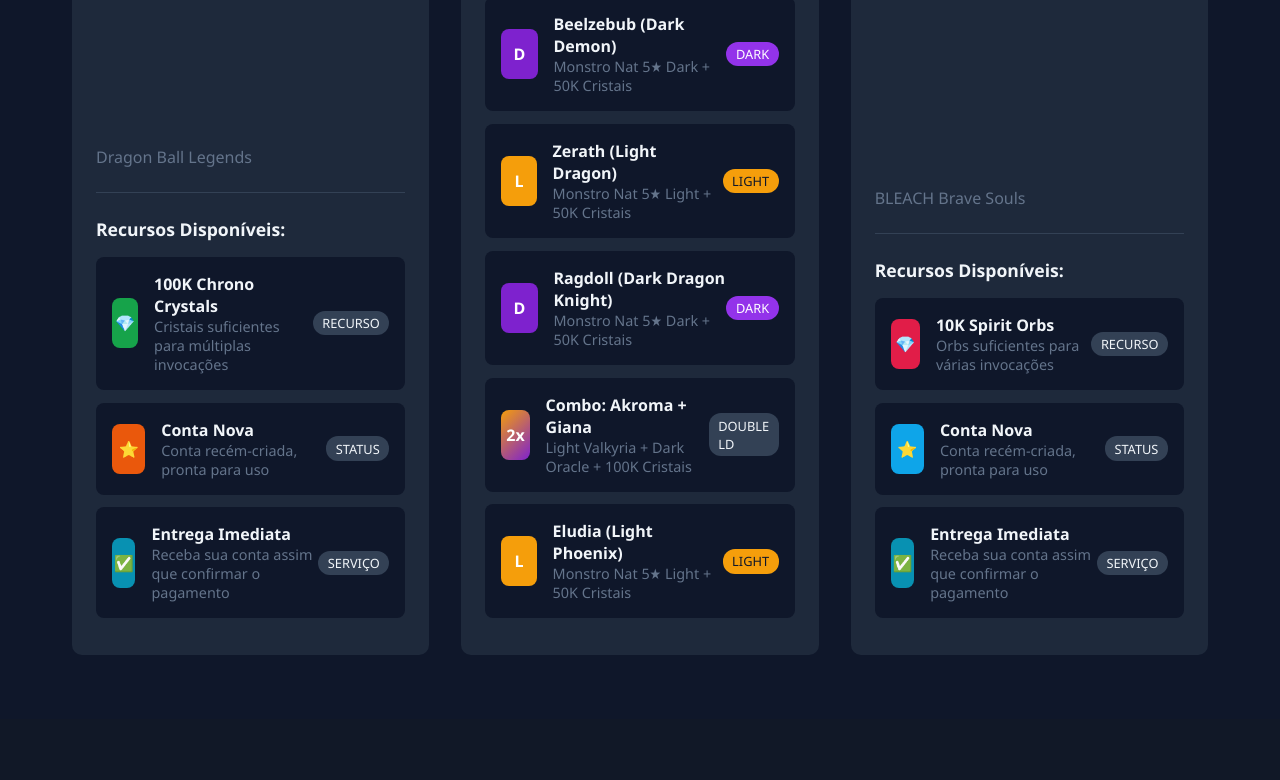
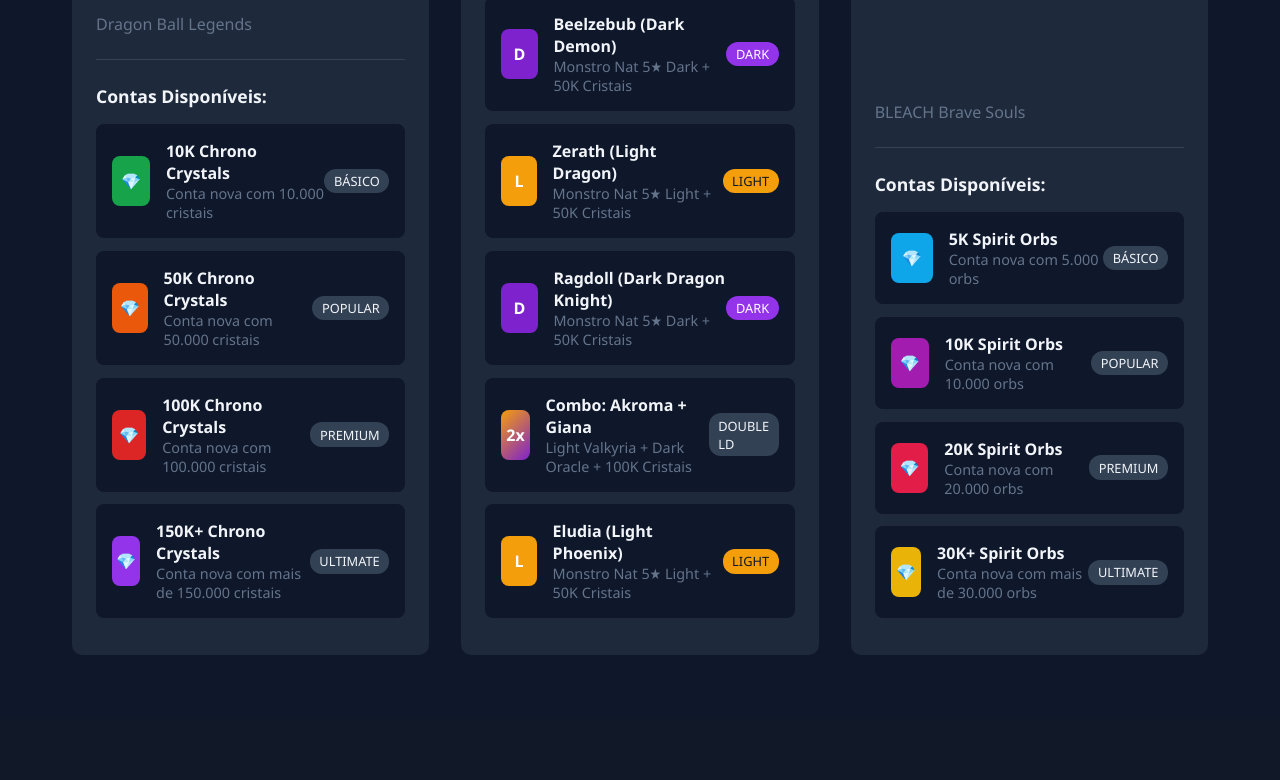
Before and after one commit to reidassmurfs/contassmuf, a plain HTML site: page index.html in a window 1280 px wide. Shown: the part 1505-2285 px from the top of the page. Drawn offline with Linux system fonts and the light colour scheme.

Commit message:
Update index.html

```diff
--- a/index.html
+++ b/index.html
@@ -459,44 +459,52 @@
                             </div>
                             <div style="color: #fbbf24; font-size: 1.3rem; font-weight: bold;
                                      text-shadow: 0 2px 4px rgba(0,0,0,0.8);">
-                                100K
+                                CONTAS DISPONÍVEIS
                             </div>
                         </div>
                     </div>
 
                     <div class="account-info">
-                        <h3 class="account-title">Dragon Ball Legends Premium</h3>
-                        <p class="account-description">Contas Dragon Ball Legends com CHRONO CRYSTAL PELO MENOR PREÇO</p>
+                        <h3 class="account-title">Dragon Ball Legends - Chrono Crystals</h3>
+                        <p class="account-description">Contas com diferentes quantidades de Chrono Crystals disponíveis</p>
                         <div class="account-meta">
                             <div class="account-game">Dragon Ball Legends</div>
                         </div>
 
-                        <!-- Lista de Recursos -->
+                        <!-- Lista de Contas com Recursos -->
                         <div class="items-list">
-                            <h4>Recursos Disponíveis:</h4>
+                            <h4>Contas Disponíveis:</h4>
                             <div class="item">
                                 <div class="item-icon" style="background-color: #16a34a;">💎</div>
                                 <div class="item-info">
-                                    <div class="item-name">100K Chrono Crystals</div>
-                                    <div class="item-details">Cristais suficientes para múltiplas invocações</div>
+                                    <div class="item-name">10K Chrono Crystals</div>
+                                    <div class="item-details">Conta nova com 10.000 cristais</div>
                                 </div>
-                                <span class="item-tag">RECURSO</span>
+                                <span class="item-tag">BÁSICO</span>
                             </div>
                             <div class="item">
-                                <div class="item-icon" style="background-color: #ea580c;">⭐</div>
+                                <div class="item-icon" style="background-color: #ea580c;">💎</div>
                                 <div class="item-info">
-                                    <div class="item-name">Conta Nova</div>
-                                    <div class="item-details">Conta recém-criada, pronta para uso</div>
+                                    <div class="item-name">50K Chrono Crystals</div>
+                                    <div class="item-details">Conta nova com 50.000 cristais</div>
                                 </div>
-                                <span class="item-tag">STATUS</span>
+                                <span class="item-tag">POPULAR</span>
                             </div>
                             <div class="item">
-                                <div class="item-icon" style="background-color: #0891b2;">✅</div>
+                                <div class="item-icon" style="background-color: #dc2626;">💎</div>
                                 <div class="item-info">
-                                    <div class="item-name">Entrega Imediata</div>
-                                    <div class="item-details">Receba sua conta assim que confirmar o pagamento</div>
+                                    <div class="item-name">100K Chrono Crystals</div>
+                                    <div class="item-details">Conta nova com 100.000 cristais</div>
                                 </div>
-                                <span class="item-tag">SERVIÇO</span>
+                                <span class="item-tag">PREMIUM</span>
+                            </div>
+                            <div class="item">
+                                <div class="item-icon" style="background-color: #9333ea;">💎</div>
+                                <div class="item-info">
+                                    <div class="item-name">150K+ Chrono Crystals</div>
+                                    <div class="item-details">Conta nova com mais de 150.000 cristais</div>
+                                </div>
+                                <span class="item-tag">ULTIMATE</span>
                             </div>
                         </div>
                     </div>
@@ -627,44 +635,52 @@
                             </div>
                             <div style="color: #fbbf24; font-size: 1.3rem; font-weight: bold;
                                      text-shadow: 0 2px 4px rgba(0,0,0,0.8);">
-                                10K
+                                CONTAS DISPONÍVEIS
                             </div>
                         </div>
                     </div>
 
                     <div class="account-info">
-                        <h3 class="account-title">BLEACH Brave Souls Premium</h3>
-                        <p class="account-description">Contas BLEACH Brave Souls com SPIRIT ORBS pelo melhor preço</p>
+                        <h3 class="account-title">BLEACH Brave Souls - Spirit Orbs</h3>
+                        <p class="account-description">Contas com diferentes quantidades de Spirit Orbs disponíveis</p>
                         <div class="account-meta">
                             <div class="account-game">BLEACH Brave Souls</div>
                         </div>
 
-                        <!-- Lista de Recursos -->
+                        <!-- Lista de Contas com Recursos -->
                         <div class="items-list">
-                            <h4>Recursos Disponíveis:</h4>
+                            <h4>Contas Disponíveis:</h4>
+                            <div class="item">
+                                <div class="item-icon" style="background-color: #0ea5e9;">💎</div>
+                                <div class="item-info">
+                                    <div class="item-name">5K Spirit Orbs</div>
+                                    <div class="item-details">Conta nova com 5.000 orbs</div>
+                                </div>
+                                <span class="item-tag">BÁSICO</span>
+                            </div>
+                            <div class="item">
+                                <div class="item-icon" style="background-color: #a21caf;">💎</div>
+                                <div class="item-info">
+                                    <div class="item-name">10K Spirit Orbs</div>
+                                    <div class="item-details">Conta nova com 10.000 orbs</div>
+                                </div>
+                                <span class="item-tag">POPULAR</span>
+                            </div>
                             <div class="item">
                                 <div class="item-icon" style="background-color: #e11d48;">💎</div>
                                 <div class="item-info">
-                                    <div class="item-name">10K Spirit Orbs</div>
-                                    <div class="item-details">Orbs suficientes para várias invocações</div>
+                                    <div class="item-name">20K Spirit Orbs</div>
+                                    <div class="item-details">Conta nova com 20.000 orbs</div>
                                 </div>
-                                <span class="item-tag">RECURSO</span>
+                                <span class="item-tag">PREMIUM</span>
                             </div>
                             <div class="item">
-                                <div class="item-icon" style="background-color: #0ea5e9;">⭐</div>
+                                <div class="item-icon" style="background-color: #eab308;">💎</div>
                                 <div class="item-info">
-                                    <div class="item-name">Conta Nova</div>
-                                    <div class="item-details">Conta recém-criada, pronta para uso</div>
+                                    <div class="item-name">30K+ Spirit Orbs</div>
+                                    <div class="item-details">Conta nova com mais de 30.000 orbs</div>
                                 </div>
-                                <span class="item-tag">STATUS</span>
-                            </div>
-                            <div class="item">
-                                <div class="item-icon" style="background-color: #0891b2;">✅</div>
-                                <div class="item-info">
-                                    <div class="item-name">Entrega Imediata</div>
-                                    <div class="item-details">Receba sua conta assim que confirmar o pagamento</div>
-                                </div>
-                                <span class="item-tag">SERVIÇO</span>
+                                <span class="item-tag">ULTIMATE</span>
                             </div>
                         </div>
                     </div>
```
